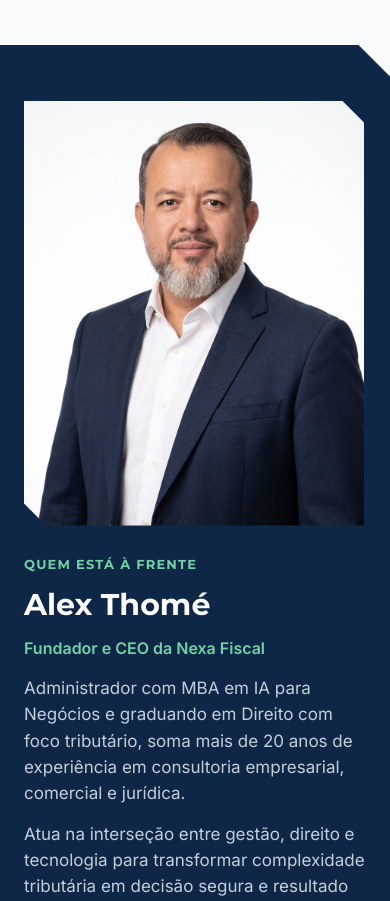
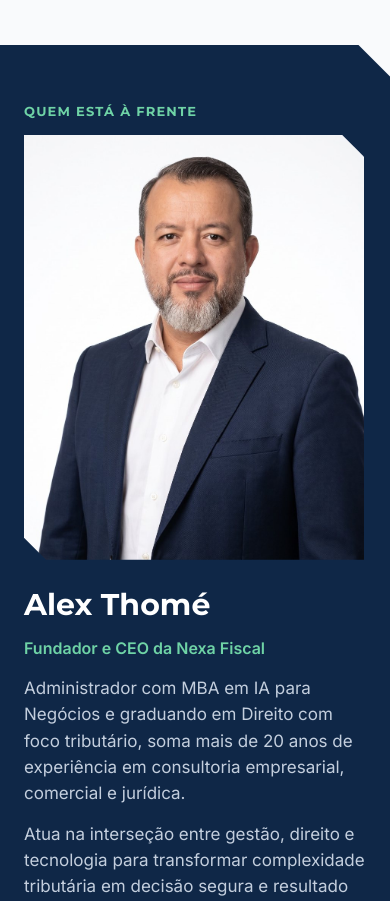
Before and after one commit to lution-dev/site-nexafiscal, a plain HTML site: page index.html in a window 390 px wide. Shown: the part 6453-7354 px from the top of the page. Drawn offline with Linux system fonts and the light colour scheme.

Commit message:
Mobile: 'Quem está à frente' acima da foto
Co-Authored-By: Claude Sonnet 5.5 <noreply@anthropic.com>
Claude-Session: https://claude.ai/code/session_01S1JndCL6VsgvjRjjjD9Wew

```diff
--- a/index.html
+++ b/index.html
@@ -308,10 +308,11 @@
 <div style="max-width: 1200px; margin: 0 auto; padding: 0 24px;">
 <div style="display: flex; flex-wrap: wrap; gap: 56px; align-items: center;">
 <div style="flex: 0 1 340px; min-width: 0; width: 100%;">
+<span class="nb-quem-top" style="display: none; margin-bottom: 14px; font-family: Montserrat, system-ui, sans-serif; font-weight: 700; font-size: 13px; letter-spacing: 1.2px; text-transform: uppercase; color: #6FD3A6;">Quem está à frente</span>
 <img class="nb-cut-l" src="/img/alex-thome.jpg" alt="Alex Thomé, fundador da Nexa Fiscal" width="340" height="425" loading="lazy" style="width: 100%; max-width: 340px; aspect-ratio: 4 / 5; object-fit: cover; object-position: center 15%; display: block;">
 </div>
 <div style="flex: 1 1 420px; min-width: 0; max-width: 640px; display: flex; flex-direction: column; gap: 14px;">
-<span style="font-family: Montserrat, system-ui, sans-serif; font-weight: 700; font-size: 13px; letter-spacing: 1.2px; text-transform: uppercase; color: #6FD3A6;">Quem está à frente</span>
+<span class="nb-quem-lbl" style="font-family: Montserrat, system-ui, sans-serif; font-weight: 700; font-size: 13px; letter-spacing: 1.2px; text-transform: uppercase; color: #6FD3A6;">Quem está à frente</span>
 <h2 class="nb-h2" style="font-size: 42px; line-height: 1.15; font-weight: 700; color: #FFFFFF;">Alex Thomé</h2>
 <p style="font-size: 16px; font-weight: 600; color: #6FD3A6;">Fundador e CEO da Nexa Fiscal</p>
 <p style="font-size: 17px; color: #C3CEDD;">Administrador com MBA em IA para Negócios e graduando em Direito com foco tributário, soma mais de 20 anos de experiência em consultoria empresarial, comercial e jurídica.</p>
--- a/styles.css
+++ b/styles.css
@@ -176,6 +176,8 @@ section[id]{scroll-margin-top:84px}
 #nb-economia span[style*="font-size: 36px"]{font-size:30px !important}
 #nb-confianca>div{gap:20px !important}
 #nb-quem div[style*="gap: 56px"]{gap:28px !important}
+.nb-quem-top{display:block !important}
+.nb-quem-lbl{display:none !important}
 #nb-quem img{max-width:340px !important;width:100% !important;height:auto !important;aspect-ratio:4/5 !important;margin:0}
 .nb-faq summary{padding:18px 16px !important}
 .nb-faq .nb-ans{padding:0 16px 20px 16px !important}
```
